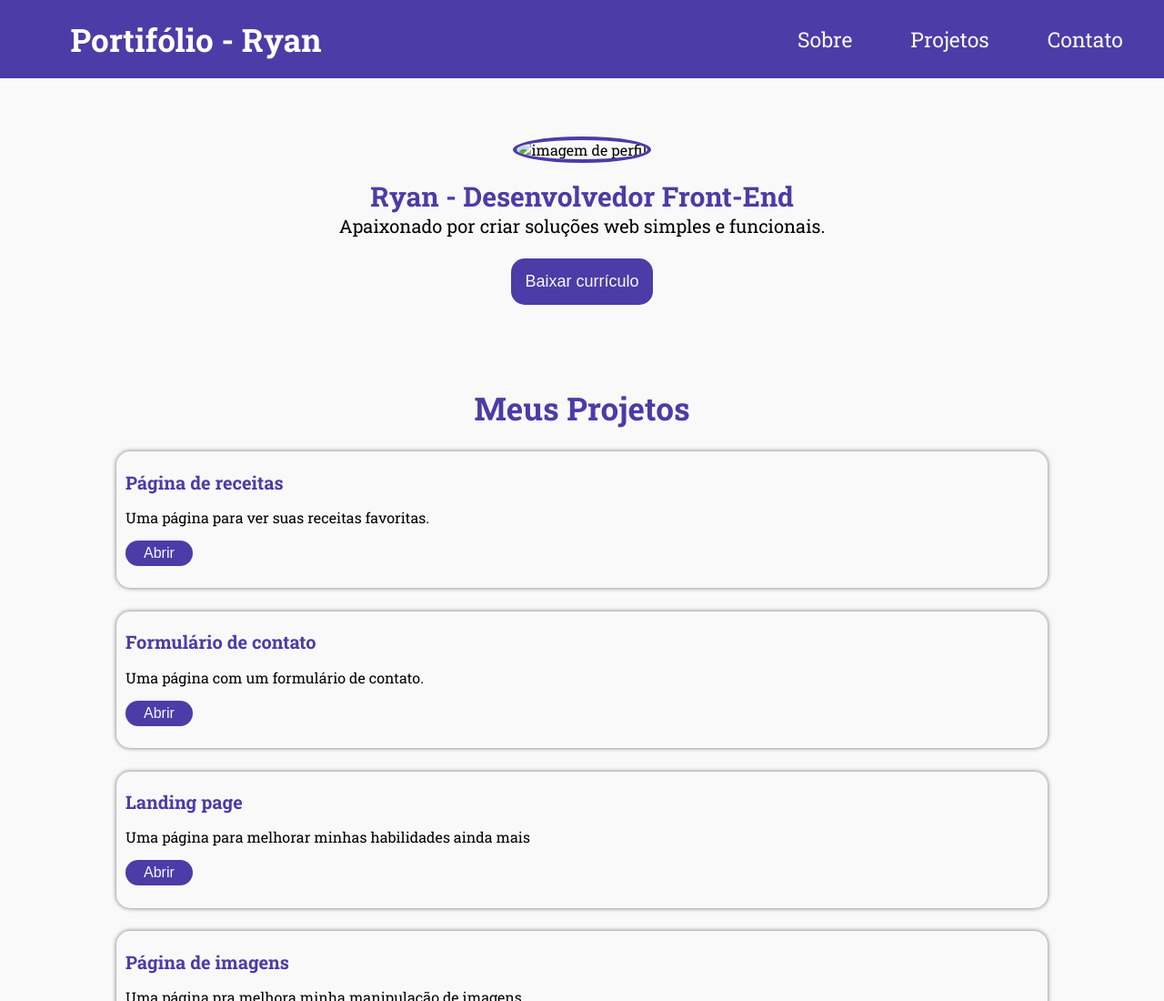
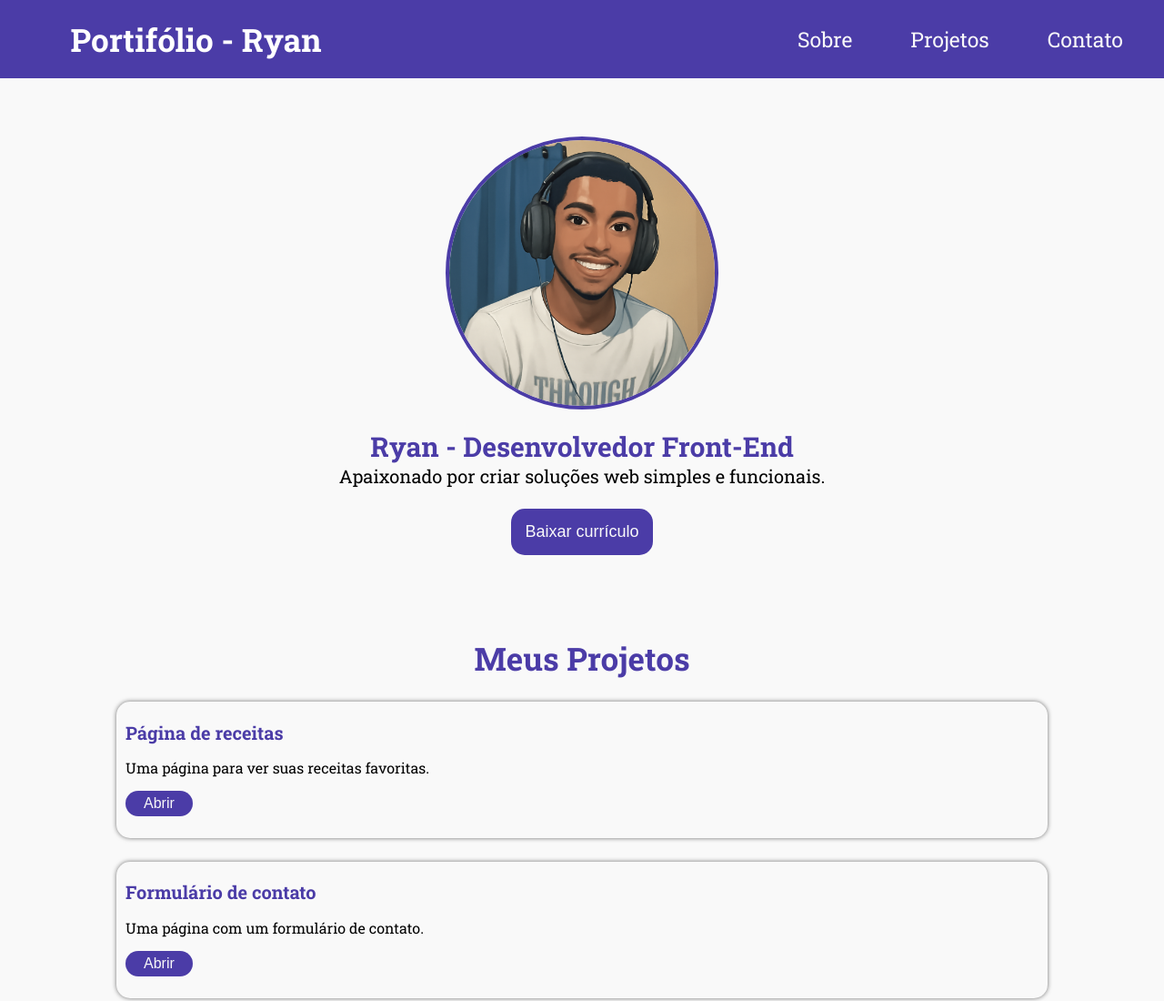
Before and after one commit to Ryan-Programador-321/Meu-portif-lio, a plain HTML site: page index.html in a window 1280 px wide. Shown: the top 1100 px of the page at 91% size. Drawn offline with Linux system fonts and the light colour scheme; the site is published under a folder, as on GitHub Pages, so addresses that start at the root find nothing.

Commit message:
Update index.html

```diff
--- a/index.html
+++ b/index.html
@@ -265,7 +265,7 @@
 
 
     <section class="foto">
-            <img src="/IMGs/output (1).jpg" alt="imagem de perfil">
+            <img src="IMGs/output (1).jpg" alt="imagem de perfil">
             <h1>Ryan - Desenvolvedor Front-End</h1>
             <p>Apaixonado por criar soluções web simples e funcionais.</p>
             <a href="/PDFs/CURRÍCULO-RYAN.pdf" download><button>Baixar currículo</button></a>
```
